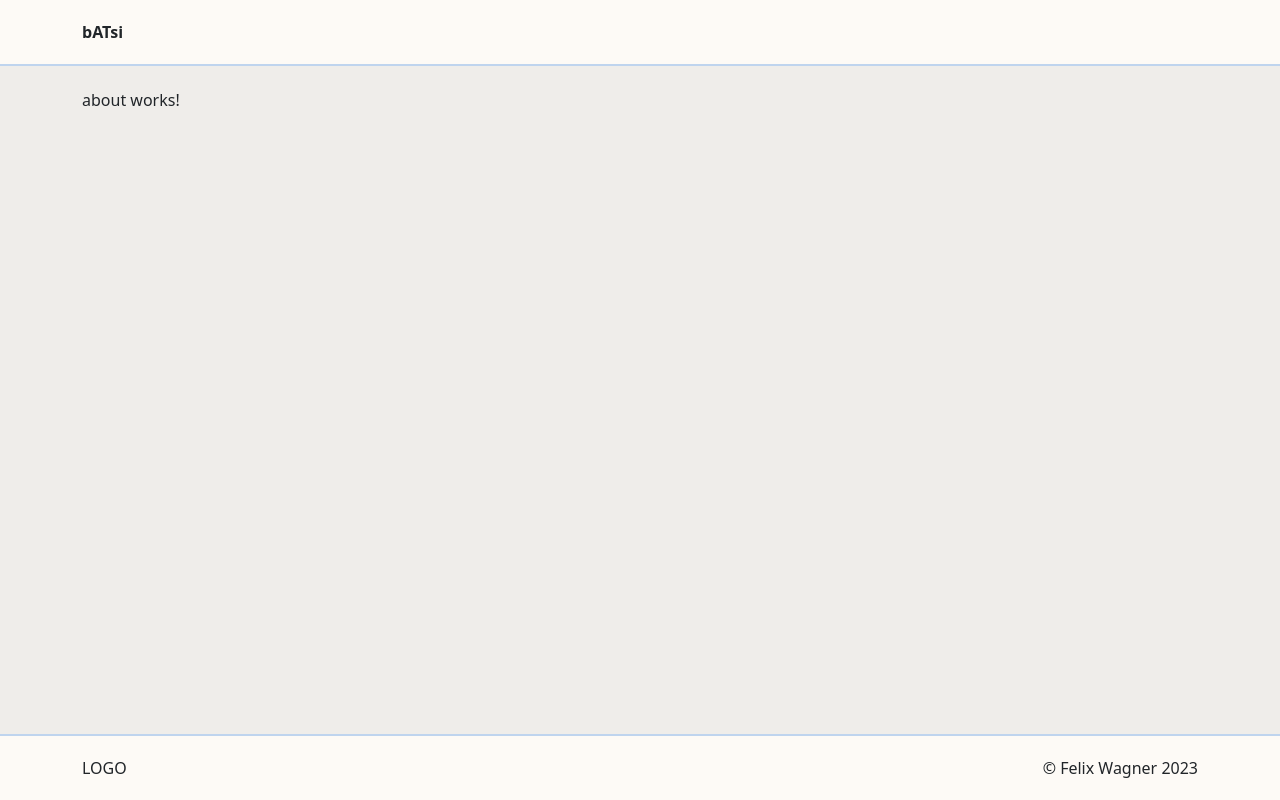
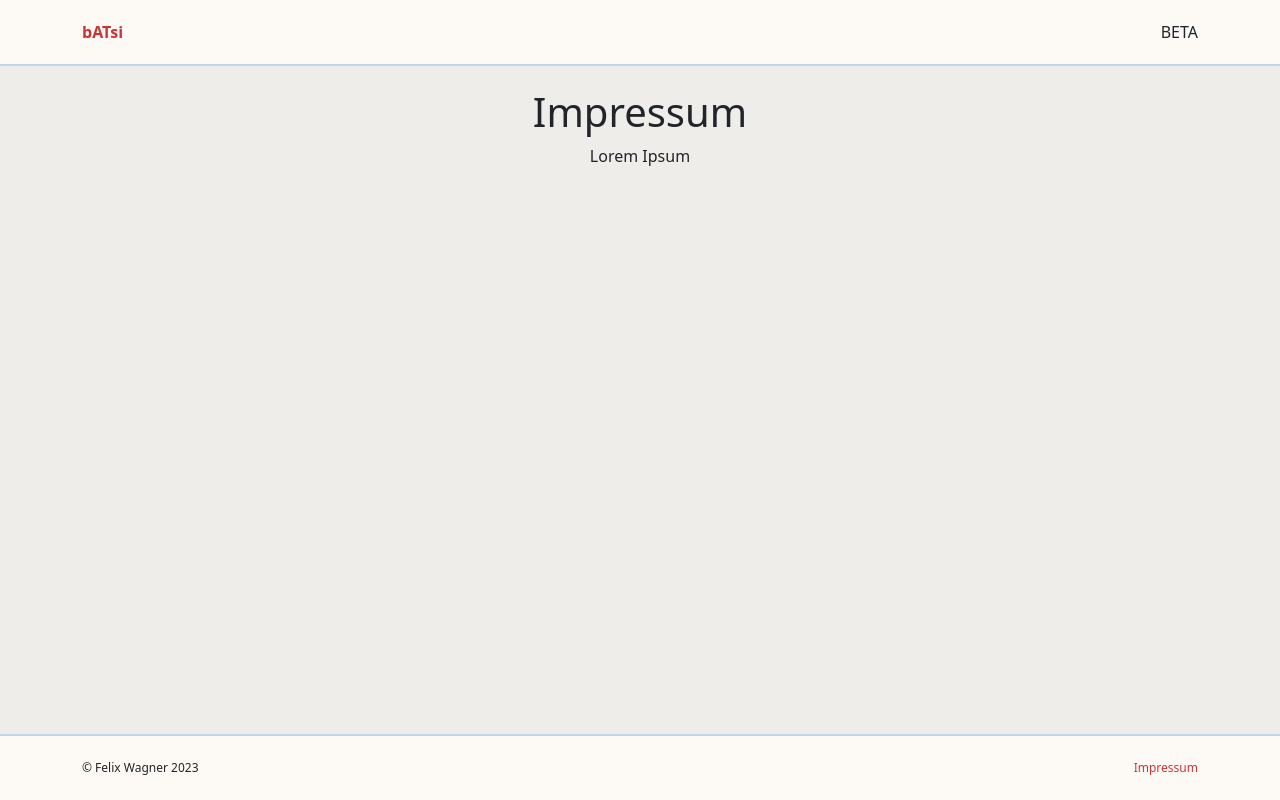
Before and after one commit to FloppyNotFound/bATsi, an Angular app in the folder batsi-ng-workspace/: page /about in a window 1280 px wide. Built offline with nearby package versions, Linux system fonts and the light colour scheme.

Commit message:
feat(setup): #4 add links between pages

```diff
--- a/batsi-ng-workspace/projects/batsi-ng/src/app/app.component.scss
+++ b/batsi-ng-workspace/projects/batsi-ng/src/app/app.component.scss
@@ -18,5 +18,6 @@
     box-shadow: 0 0 0 batsiVars.$border-shadow-size
       batsiVars.$border-shadow-color;
     height: 8vh;
+    font-size: 0.75rem;
   }
 }
--- a/batsi-ng-workspace/projects/batsi-ng/src/app/components/components.module.ts
+++ b/batsi-ng-workspace/projects/batsi-ng/src/app/components/components.module.ts
@@ -2,10 +2,11 @@ import { FooterComponent } from './footer/footer.component';
 import { HeaderComponent } from './header/header.component';
 import { NgModule } from '@angular/core';
 import { CommonModule } from '@angular/common';
+import { RouterLink } from '@angular/router';
 
 @NgModule({
   declarations: [HeaderComponent, FooterComponent],
-  imports: [CommonModule],
+  imports: [CommonModule, RouterLink],
   exports: [HeaderComponent, FooterComponent]
 })
 export class ComponentsModule {}
--- a/batsi-ng-workspace/projects/batsi-ng/src/app/components/footer/footer.component.html
+++ b/batsi-ng-workspace/projects/batsi-ng/src/app/components/footer/footer.component.html
@@ -1,8 +1,13 @@
 <div class="container h-100 d-flex align-items-center justify-content-between">
-  <div>LOGO</div>
   <div>
     <span>&#169;</span>
     <span>&nbsp;</span>
     <span>Felix Wagner 2023</span>
   </div>
+
+  <div>
+    <a [routerLink]="['/about']" routerLinkActive="router-link-active">
+      Impressum
+    </a>
+  </div>
 </div>
--- a/batsi-ng-workspace/projects/batsi-ng/src/app/components/header/header.component.html
+++ b/batsi-ng-workspace/projects/batsi-ng/src/app/components/header/header.component.html
@@ -1,3 +1,6 @@
-<div class="container h-100 d-flex align-items-center">
-  <strong>bATsi</strong>
+<div class="container h-100 d-flex align-items-center justify-content-between">
+  <div>
+    <a [routerLink]="'/'"><strong>bATsi</strong></a>
+  </div>
+  <div>BETA</div>
 </div>
--- a/batsi-ng-workspace/projects/batsi-ng/src/app/routes/about/about.component.html
+++ b/batsi-ng-workspace/projects/batsi-ng/src/app/routes/about/about.component.html
@@ -1 +1,5 @@
-<p>about works!</p>
+<div class="d-flex flex-column align-items-center">
+  <h1>Impressum</h1>
+
+  <p>Lorem Ipsum</p>
+</div>
--- a/batsi-ng-workspace/projects/batsi-ng/src/styles.scss
+++ b/batsi-ng-workspace/projects/batsi-ng/src/styles.scss
@@ -1,6 +1,10 @@
 /* You can add global styles to this file, and also import other style files */
 @use './styles/variables' as batsiVars;
 
-/* Bootstrap overrides */
+/* Bootstrap */
 $body-bg: batsiVars.$body-bg;
+$primary: batsiVars.$primary;
+$secondary: batsiVars.$secondary;
+
 @import 'node_modules/bootstrap/scss/bootstrap';
+@import './styles/bootstrap-overrides';
--- /dev/null
+++ b/batsi-ng-workspace/projects/batsi-ng/src/styles/_bootstrap-overrides.scss
@@ -0,0 +1,3 @@
+a {
+  text-decoration: none;
+}
--- a/batsi-ng-workspace/projects/batsi-ng/src/styles/_variables.scss
+++ b/batsi-ng-workspace/projects/batsi-ng/src/styles/_variables.scss
@@ -1,4 +1,8 @@
-/* Colors */
+/* Bootrap Theme - https://getbootstrap.com/docs/5.0/customize/color/ */
+$primary: #cc3432;
+$secondary: #32cc34;
+
+/* App Colors */
 $body-bg: #efedea;
 $body-bg-light: #fdfaf6;
 $border-shadow-color: rgba(0, 112, 255, 0.2);
```
